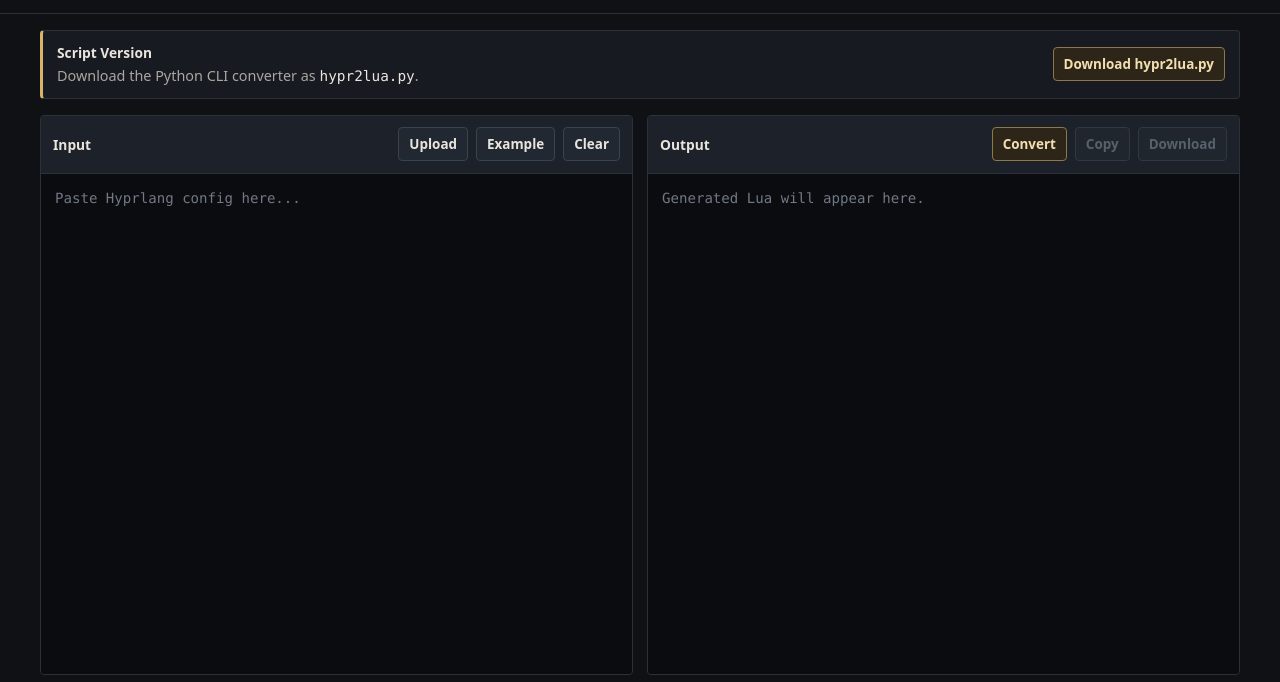
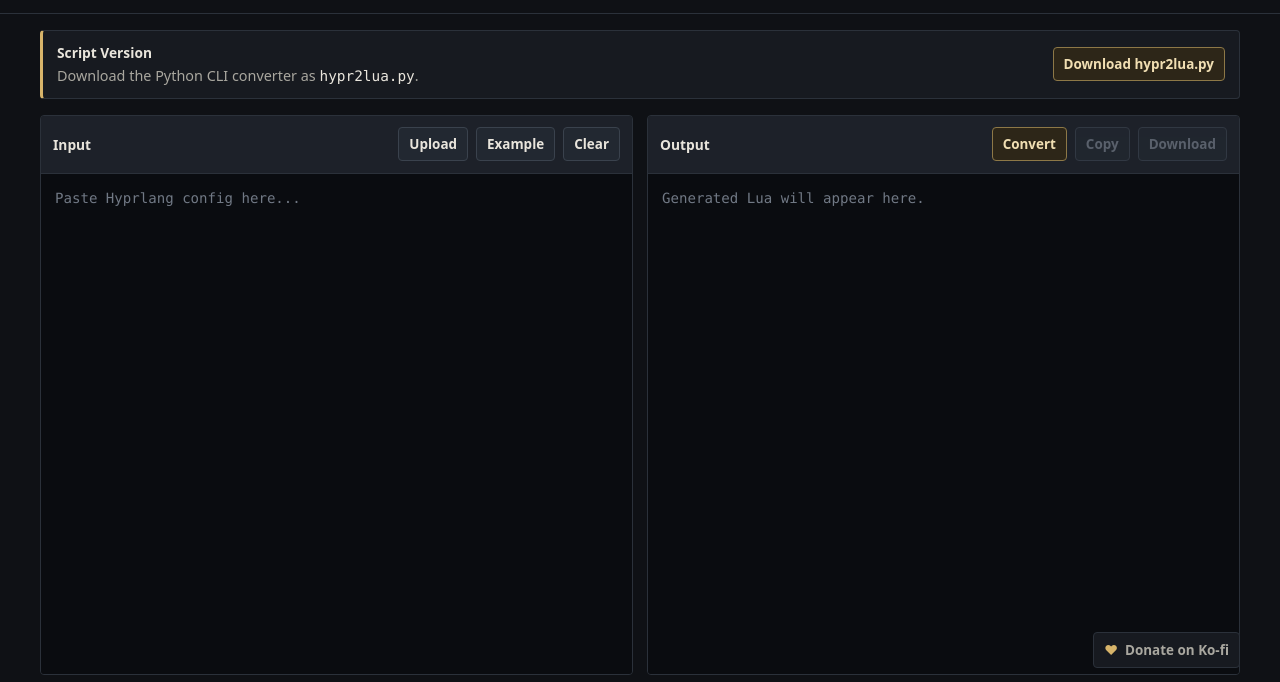
Before and after one commit to OldJobobo/hypr2lua-web, a website with bundled scripts: page docs/index.html in a window 1280 px wide. Shown: the part 118-800 px from the top of the page. Built offline with nearby package versions, Linux system fonts and the light colour scheme.

Commit message:
Add persistent Ko-fi support link

```diff
--- a/docs/index.html
+++ b/docs/index.html
@@ -61,6 +61,13 @@
       </section>
     </main>
 
+    <footer class="app-footer">
+      <a class="support-link" href="https://ko-fi.com/oldjobobo" target="_blank" rel="noopener noreferrer">
+        <span aria-hidden="true">♥</span>
+        Donate on Ko-fi
+      </a>
+    </footer>
+
     <script type="module" src="./app.js"></script>
   </body>
 </html>
--- a/docs/styles.css
+++ b/docs/styles.css
@@ -26,6 +26,7 @@
 body {
   min-height: 100vh;
   margin: 0;
+  padding-bottom: 58px;
   background: var(--bg);
   color: var(--text);
 }
@@ -167,7 +168,45 @@ code {
   gap: 14px;
   max-width: var(--page-max);
   margin: 0 auto;
-  padding: 0 var(--page-gutter) 34px;
+  padding: 0 var(--page-gutter) 18px;
+}
+
+.app-footer {
+  position: fixed;
+  right: var(--page-gutter);
+  bottom: 14px;
+  z-index: 10;
+}
+
+.support-link {
+  display: inline-flex;
+  align-items: center;
+  gap: 7px;
+  border: 1px solid var(--border);
+  border-radius: 4px;
+  padding: 8px 10px;
+  background: var(--surface);
+  color: var(--muted);
+  font-size: 0.84rem;
+  font-weight: 620;
+  text-decoration: none;
+}
+
+.support-link span {
+  color: var(--accent);
+}
+
+.support-link:hover {
+  border-color: var(--border-strong);
+  color: var(--text);
+  text-decoration: underline;
+  text-underline-offset: 3px;
+}
+
+.support-link:focus-visible {
+  border-radius: 2px;
+  outline: 2px solid var(--focus);
+  outline-offset: 4px;
 }
 
 .editor-panel,
@@ -361,6 +400,10 @@ pre {
 }
 
 @media (max-width: 620px) {
+  body {
+    padding-bottom: 0;
+  }
+
   .app-header {
     padding-top: 20px;
   }
@@ -384,4 +427,12 @@ pre {
   button {
     width: 100%;
   }
+
+  .app-footer {
+    position: static;
+    display: flex;
+    justify-content: center;
+    padding: 0 var(--page-gutter) 24px;
+  }
+
 }
```
Also changed, not shown: tests/converter.test.mjs (+8 -1 lines).
